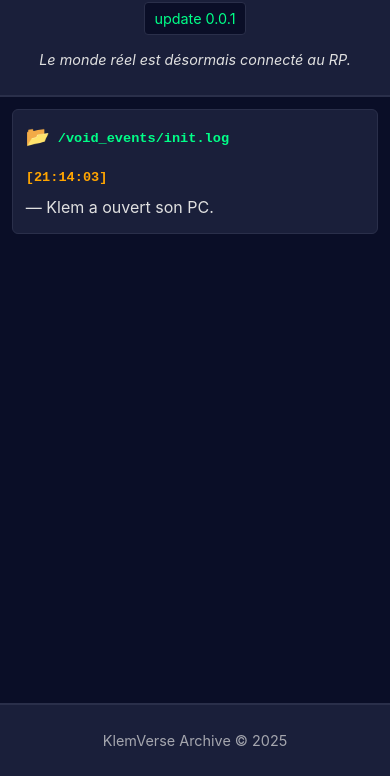
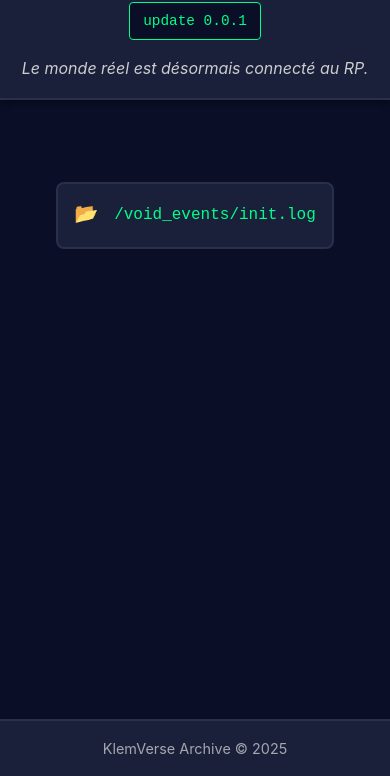
Before and after one commit to bouclem/klemverse-roleplay-arg-1, a plain HTML site: page index.html in a window 390 px wide. Shown: the part 68-844 px from the top of the page. Drawn offline with Linux system fonts and the light colour scheme.

Commit message:
fix som things and added little thing

```diff
--- a/css/style.css
+++ b/css/style.css
@@ -1,6 +1,8 @@
-/* KlemVerse Archive - Terminal/Archive Theme */
+/* ===================================
+   KlemVerse Archive - Terminal Theme
+   =================================== */
 
-/* CSS Reset and Base Styles */
+/* CSS Reset & Base Styles */
 * {
     margin: 0;
     padding: 0;
@@ -16,10 +18,22 @@
     --timestamp-color: #ffa500;
     --border-color: #2a2f4a;
     --hover-bg: #252a45;
+
+    /* Typography */
+    --font-header: 'Courier New', 'Courier', monospace;
+    --font-body: 'Inter', 'Segoe UI', system-ui, -apple-system, sans-serif;
+    --font-mono: 'Fira Code', 'Courier New', monospace;
+
+    /* Spacing */
+    --spacing-xs: 0.5rem;
+    --spacing-sm: 1rem;
+    --spacing-md: 1.5rem;
+    --spacing-lg: 2rem;
+    --spacing-xl: 3rem;
 }
 
 body {
-    font-family: 'Inter', 'Segoe UI', system-ui, -apple-system, sans-serif;
+    font-family: var(--font-body);
     background-color: var(--bg-primary);
     color: var(--text-primary);
     line-height: 1.6;
@@ -28,58 +42,68 @@ body {
     flex-direction: column;
 }
 
-/* Header Styles */
+/* ===================================
+   Header Component
+   =================================== */
+
 .archive-header {
     background-color: var(--bg-secondary);
-    padding: 2rem;
+    padding: var(--spacing-lg) var(--spacing-md);
+    border-bottom: 2px solid var(--border-color);
     text-align: center;
-    border-bottom: 2px solid var(--border-color);
     position: sticky;
     top: 0;
     z-index: 100;
+    box-shadow: 0 4px 6px rgba(0, 0, 0, 0.3);
 }
 
 .archive-header h1 {
-    font-family: 'Courier New', 'Courier', monospace;
+    font-family: var(--font-header);
     font-size: 2.5rem;
     color: var(--accent-color);
-    margin-bottom: 0.5rem;
-    text-shadow: 0 0 10px rgba(0, 255, 136, 0.3);
+    text-transform: uppercase;
+    letter-spacing: 0.1em;
+    margin-bottom: var(--spacing-sm);
+    text-shadow: 0 0 10px rgba(0, 255, 136, 0.5);
 }
 
 .archive-header .version {
     display: inline-block;
+    font-family: var(--font-mono);
+    font-size: 1rem;
     background-color: var(--bg-primary);
     color: var(--accent-color);
-    padding: 0.3rem 0.8rem;
+    padding: var(--spacing-xs) var(--spacing-sm);
+    border: 1px solid var(--accent-color);
     border-radius: 4px;
-    font-size: 1rem;
-    margin-bottom: 0.8rem;
-    border: 1px solid var(--border-color);
+    margin-bottom: var(--spacing-sm);
 }
 
 .archive-header .connection-status {
+    font-size: 1.1rem;
     color: var(--text-primary);
-    font-size: 1rem;
     font-style: italic;
+    opacity: 0.9;
 }
 
-/* Main Content Area */
-main.event-log {
+/* ===================================
+   Event Log Component
+   =================================== */
+
+.event-log {
     flex: 1;
     max-width: 1200px;
     width: 100%;
     margin: 0 auto;
-    padding: 2rem;
+    padding: var(--spacing-lg) var(--spacing-md);
 }
 
-/* Event Entry Styles */
 .event-entry {
     background-color: var(--bg-secondary);
     border: 1px solid var(--border-color);
     border-radius: 8px;
-    padding: 1.5rem;
-    margin-bottom: 1.5rem;
+    padding: var(--spacing-md);
+    margin-bottom: var(--spacing-md);
     transition: all 0.3s ease;
 }
 
@@ -87,114 +111,130 @@ main.event-log {
     background-color: var(--hover-bg);
     border-color: var(--accent-color);
     transform: translateY(-2px);
-    box-shadow: 0 4px 12px rgba(0, 255, 136, 0.1);
+    box-shadow: 0 4px 12px rgba(0, 255, 136, 0.2);
 }
 
-/* Event Category Styles */
+/* Event Category Styling */
 .event-category {
     display: flex;
     align-items: center;
-    margin-bottom: 0.8rem;
-    font-family: 'Courier New', 'Courier', monospace;
+    gap: var(--spacing-xs);
+    margin-bottom: var(--spacing-sm);
+    padding-bottom: var(--spacing-xs);
+    border-bottom: 1px solid var(--border-color);
 }
 
 .folder-icon {
     font-size: 1.2rem;
-    margin-right: 0.5rem;
 }
 
 .category-path {
+    font-family: var(--font-mono);
+    font-size: 0.95rem;
     color: var(--accent-color);
-    font-size: 0.95rem;
-    font-weight: 600;
+    font-weight: 500;
 }
 
-/* Event Content Styles */
+/* Event Content Styling */
 .event-content {
     display: flex;
     align-items: baseline;
-    gap: 0.8rem;
-    font-size: 1.1rem;
+    gap: var(--spacing-sm);
+    flex-wrap: wrap;
 }
 
 .timestamp {
-    font-family: 'Fira Code', 'Courier New', monospace;
+    font-family: var(--font-mono);
+    font-size: 0.95rem;
     color: var(--timestamp-color);
-    font-size: 0.95rem;
-    font-weight: 600;
+    font-weight: bold;
     white-space: nowrap;
 }
 
 .event-description {
+    font-size: 1.1rem;
     color: var(--text-primary);
     flex: 1;
 }
 
-/* Footer Styles */
+/* ===================================
+   Footer Component
+   =================================== */
+
 .archive-footer {
     background-color: var(--bg-secondary);
-    padding: 1.5rem;
+    border-top: 2px solid var(--border-color);
+    padding: var(--spacing-md);
     text-align: center;
-    border-top: 2px solid var(--border-color);
     margin-top: auto;
 }
 
 .archive-footer p {
+    font-size: 0.9rem;
     color: var(--text-primary);
-    font-size: 0.9rem;
     opacity: 0.7;
 }
 
-/* Responsive Design - Tablet */
-@media (max-width: 1024px) {
+/* ===================================
+   Responsive Design
+   =================================== */
+
+/* Tablet (768px - 1024px) */
+@media (max-width: 1024px) and (min-width: 768px) {
     .archive-header h1 {
         font-size: 2rem;
     }
 
-    main.event-log {
-        padding: 1.5rem;
+    .event-log {
+        padding: var(--spacing-md) var(--spacing-sm);
     }
 
     .event-entry {
-        padding: 1.2rem;
+        padding: var(--spacing-sm);
     }
 }
 
-/* Responsive Design - Mobile */
-@media (max-width: 768px) {
+/* Mobile (<768px) */
+@media (max-width: 767px) {
+    :root {
+        --spacing-lg: 1.5rem;
+        --spacing-md: 1rem;
+    }
+
     .archive-header {
-        padding: 1.5rem 1rem;
+        padding: var(--spacing-md) var(--spacing-sm);
     }
 
     .archive-header h1 {
-        font-size: 1.8rem;
+        font-size: 1.75rem;
+        letter-spacing: 0.05em;
     }
 
     .archive-header .version {
         font-size: 0.9rem;
-        padding: 0.25rem 0.6rem;
+        padding: 0.4rem 0.8rem;
     }
 
     .archive-header .connection-status {
-        font-size: 0.9rem;
+        font-size: 1rem;
     }
 
-    main.event-log {
-        padding: 1rem;
+    .event-log {
+        padding: var(--spacing-md) var(--spacing-sm);
     }
 
     .event-entry {
-        padding: 1rem;
-        margin-bottom: 1rem;
+        padding: var(--spacing-sm);
+        margin-bottom: var(--spacing-sm);
     }
 
     .event-content {
         flex-direction: column;
-        gap: 0.4rem;
+        gap: var(--spacing-xs);
     }
 
     .timestamp {
-        font-size: 0.85rem;
+        font-size: 0.9rem;
     }
 
     .event-description {
@@ -207,18 +247,117 @@ main.event-log {
     }
 }
 
-/* Small Mobile Devices */
+/* Extra small devices */
 @media (max-width: 480px) {
     .archive-header h1 {
         font-size: 1.5rem;
     }
 
-    main.event-log {
-        padding: 0.75rem;
+    .event-entry {
+        border-radius: 6px;
+    }
+}
+
+/* ===================================
+   Accessibility & Print Styles
+   =================================== */
+
+/* Focus styles for keyboard navigation */
+.event-entry:focus-within {
+    outline: 2px solid var(--accent-color);
+    outline-offset: 2px;
+}
+
+/* Reduced motion for users who prefer it */
+@media (prefers-reduced-motion: reduce) {
+    * {
+        animation-duration: 0.01ms !important;
+        animation-iteration-count: 1 !important;
+        transition-duration: 0.01ms !important;
+    }
+}
+
+/* Print styles */
+@media print {
+    body {
+        background-color: white;
+        color: black;
+    }
+
+    .archive-header {
+        position: static;
+        box-shadow: none;
     }
 
     .event-entry {
-        padding: 0.8rem;
-        border-radius: 6px;
+        break-inside: avoid;
+        border: 1px solid #ccc;
+    }
+
+    .event-entry:hover {
+        transform: none;
+        box-shadow: none;
     }
 }
+
+/* ===================================
+   Log Button Styling
+   =================================== */
+
+.log-button-container {
+    display: flex;
+    justify-content: center;
+    align-items: center;
+    min-height: 300px;
+}
+
+.log-button {
+    display: flex;
+    align-items: center;
+    gap: var(--spacing-sm);
+    background-color: var(--bg-secondary);
+    border: 2px solid var(--border-color);
+    border-radius: 8px;
+    padding: var(--spacing-md) var(--spacing-lg);
+    font-family: var(--font-mono);
+    font-size: 1.2rem;
+    color: var(--accent-color);
+    text-decoration: none;
+    transition: all 0.3s ease;
+    cursor: pointer;
+}
+
+.log-button:hover {
+    background-color: var(--hover-bg);
+    border-color: var(--accent-color);
+    transform: translateY(-2px);
+    box-shadow: 0 4px 12px rgba(0, 255, 136, 0.3);
+}
+
+.log-button:active {
+    transform: translateY(0);
+}
+
+.log-button .folder-icon {
+    font-size: 1.5rem;
+}
+
+.log-button .button-text {
+    font-weight: 500;
+}
+
+/* Mobile adjustments for log button */
+@media (max-width: 767px) {
+    .log-button {
+        padding: var(--spacing-sm) var(--spacing-md);
+        font-size: 1rem;
+    }
+
+    .log-button .folder-icon {
+        font-size: 1.2rem;
+    }
+
+    .log-button-container {
+        min-height: 200px;
+    }
+}
--- a/index.html
+++ b/index.html
@@ -14,22 +14,17 @@
     </header>
 
     <main class="event-log">
-        <article class="event-entry">
-            <div class="event-category">
+        <div class="log-button-container">
+            <a href="Pages/Logs/logs-0001.html" class="log-button">
                 <span class="folder-icon">📂</span>
-                <span class="category-path">/void_events/init.log</span>
-            </div>
-            <div class="event-content">
-                <span class="timestamp">[21:14:03]</span>
-                <span class="event-description">— Klem a ouvert son PC.</span>
-            </div>
-        </article>
+                <span class="button-text">/void_events/init.log</span>
+            </a>
+        </div>
     </main>
 
     <footer class="archive-footer">
         <p>KlemVerse Archive © 2025</p>
     </footer>
 
-    <script src="js/script.js"></script>
 </body>
 </html>
--- a/js/script.js
+++ b/js/script.js
@@ -2,39 +2,41 @@
 
 // Wait for DOM to be fully loaded
 document.addEventListener('DOMContentLoaded', () => {
-    // Get elements to animate
-    const eventCategory = document.querySelector('.event-category');
-    const connectionStatus = document.querySelector('.connection-status');
-    const eventContent = document.querySelector('.event-content');
+    // Check if we're on the logs page
+    const eventCategory = document.getElementById('eventCategory');
+    const connectionStatus = document.getElementById('connectionStatus');
+    const eventContent = document.getElementById('eventContent');
 
-    // Hide elements initially
-    if (eventCategory) eventCategory.style.opacity = '0';
-    if (connectionStatus) connectionStatus.style.opacity = '0';
-    if (eventContent) eventContent.style.opacity = '0';
+    // Only run animation on logs page
+    if (!eventCategory || !connectionStatus || !eventContent) {
+        return;
+    }
 
-    // Sequential animation with timing delays
+    // Get the parent article element
+    const eventEntry = eventCategory.closest('.event-entry');
 
-    // Step 1: Show folder path with fade-in (starts immediately)
+    // Sequential animation function
+    const runSequentialAnimation = () => {
+        // Step 1: Show folder path with fade-in (after 300ms delay)
         setTimeout(() => {
-        if (eventCategory) {
-            eventCategory.style.transition = 'opacity 0.8s ease-in';
-            eventCategory.style.opacity = '1';
-        }
+            eventEntry.style.transition = 'opacity 0.8s ease-in';
+            eventEntry.style.opacity = '1';
         }, 300);
 
-    // Step 2: Show connection message (after folder path)
+        // Step 2: Show connection message (after folder path is visible)
         setTimeout(() => {
-        if (connectionStatus) {
+            connectionStatus.textContent = 'Le monde réel est désormais connecté au RP.';
             connectionStatus.style.transition = 'opacity 0.8s ease-in';
             connectionStatus.style.opacity = '1';
-        }
         }, 1400);
 
         // Step 3: Show event log appearing slowly (after connection message)
         setTimeout(() => {
-        if (eventContent) {
             eventContent.style.transition = 'opacity 1.2s ease-in';
             eventContent.style.opacity = '1';
-        }
         }, 2600);
+    };
+
+    // Start the animation sequence
+    runSequentialAnimation();
 });
```
Also changed, not shown: Pages/Logs/logs-0001.html (added, +35 -0 lines), 1 other file. Lines whose indentation alone changed are shown as unchanged.
